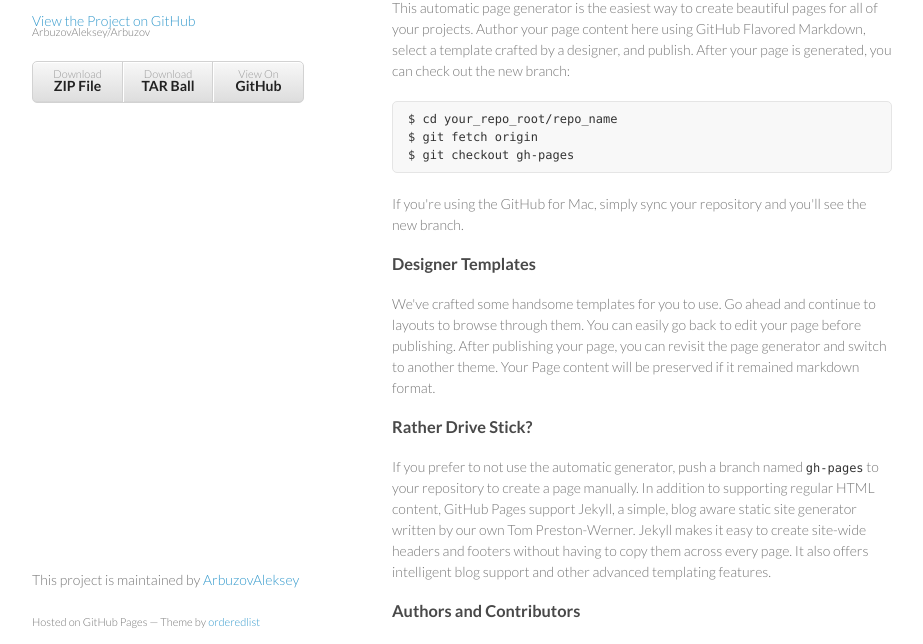
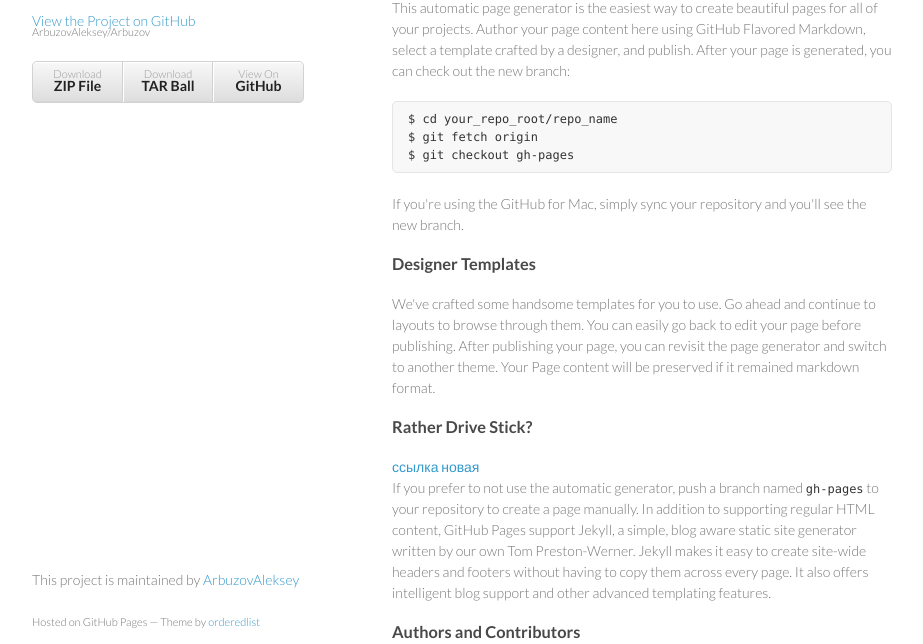
Before and after one commit to ArbuzovAleksey/Arbuzov, a plain HTML site: page index.html in a window 1280 px wide. Shown: the part 99-743 px from the top of the page, without its empty margins (178-1101 px from the left). Drawn offline with Linux system fonts and the light colour scheme.

Commit message:
Update index.html

```diff
--- a/index.html
+++ b/index.html
@@ -47,7 +47,7 @@ $ git checkout gh-pages
 
 <h3>
 <a name="rather-drive-stick" class="anchor" href="#rather-drive-stick"><span class="octicon octicon-link"></span></a>Rather Drive Stick?</h3>
-
+<a href = "/Arbuzov/analizprogrammi.html">ссылка новая</a>
 <p>If you prefer to not use the automatic generator, push a branch named <code>gh-pages</code> to your repository to create a page manually. In addition to supporting regular HTML content, GitHub Pages support Jekyll, a simple, blog aware static site generator written by our own Tom Preston-Werner. Jekyll makes it easy to create site-wide headers and footers without having to copy them across every page. It also offers intelligent blog support and other advanced templating features.</p>
 
 <h3>
```
